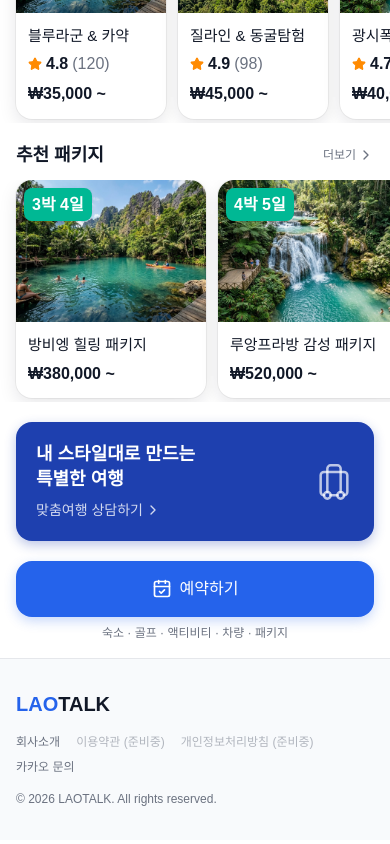
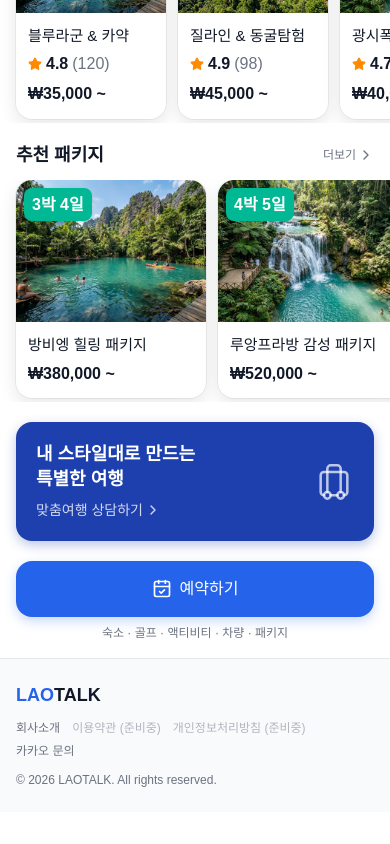
Before and after one commit to yiczxcv-arch/LAOTALK-2.0, a Next.js app: page / in a window 390 px wide. Shown: the part 1394-2238 px from the top of the page. Built offline with nearby package versions, Linux system fonts and the light colour scheme; a web font is replaced by a local one.

Commit message:
fix: tighten mobile footer spacing

```diff
--- a/components/layout/Footer.tsx
+++ b/components/layout/Footer.tsx
@@ -3,13 +3,13 @@ import Link from "next/link";
 /** 하단 푸터 — 회사 정보 / 카카오 문의 / 이용약관 / 개인정보처리방침 (docs/03_DESIGN_SYSTEM.md #11 공통 UI) */
 function Footer() {
   return (
-    <footer className="mb-16 border-t border-border bg-surface px-4 py-8 text-caption2 text-muted-foreground">
-      <div className="mx-auto flex max-w-[1200px] flex-col gap-4">
-        <p className="text-title1 text-foreground">
+    <footer className="mb-16 border-t border-border bg-surface px-4 py-6 text-caption2 text-muted-foreground">
+      <div className="mx-auto flex max-w-[1200px] flex-col gap-3">
+        <p className="text-title2 text-foreground">
           <span className="text-primary">LAO</span>TALK
         </p>
 
-        <div className="flex flex-wrap gap-x-4 gap-y-2">
+        <div className="flex flex-wrap gap-x-3 gap-y-1.5">
           <span>회사소개</span>
           <span aria-disabled="true" className="cursor-not-allowed opacity-50">
             이용약관 (준비중)
```
